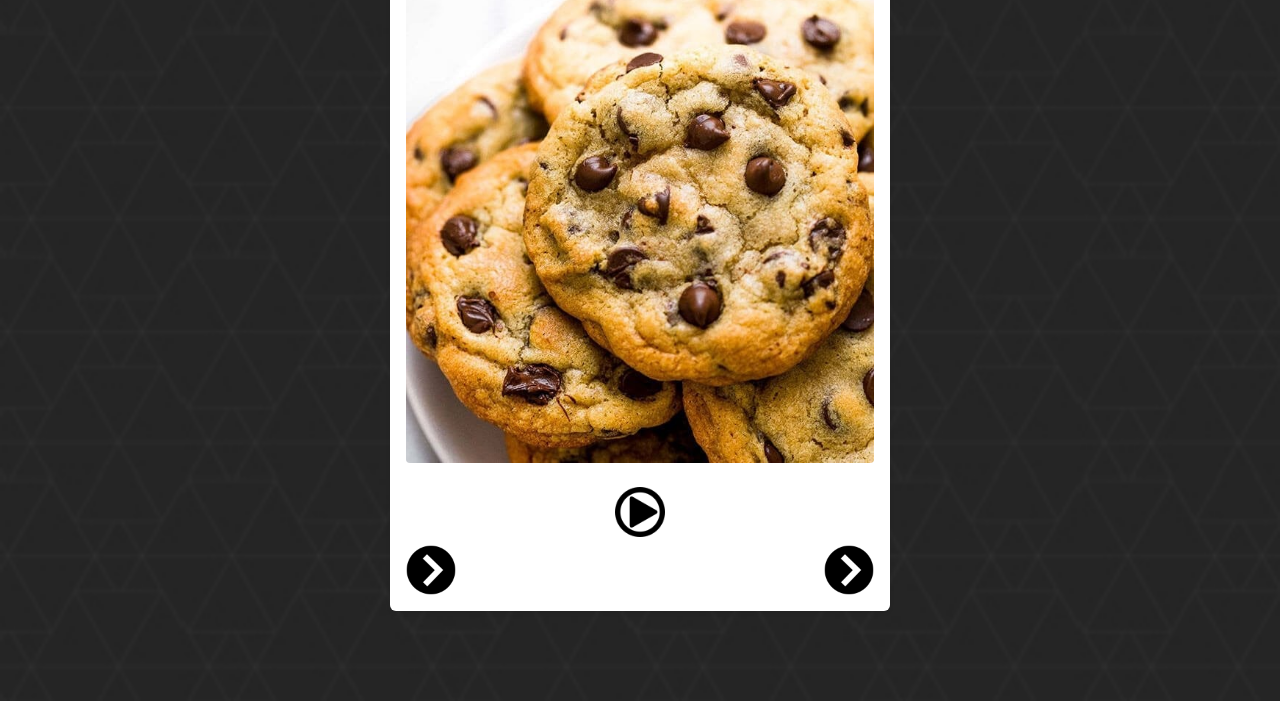
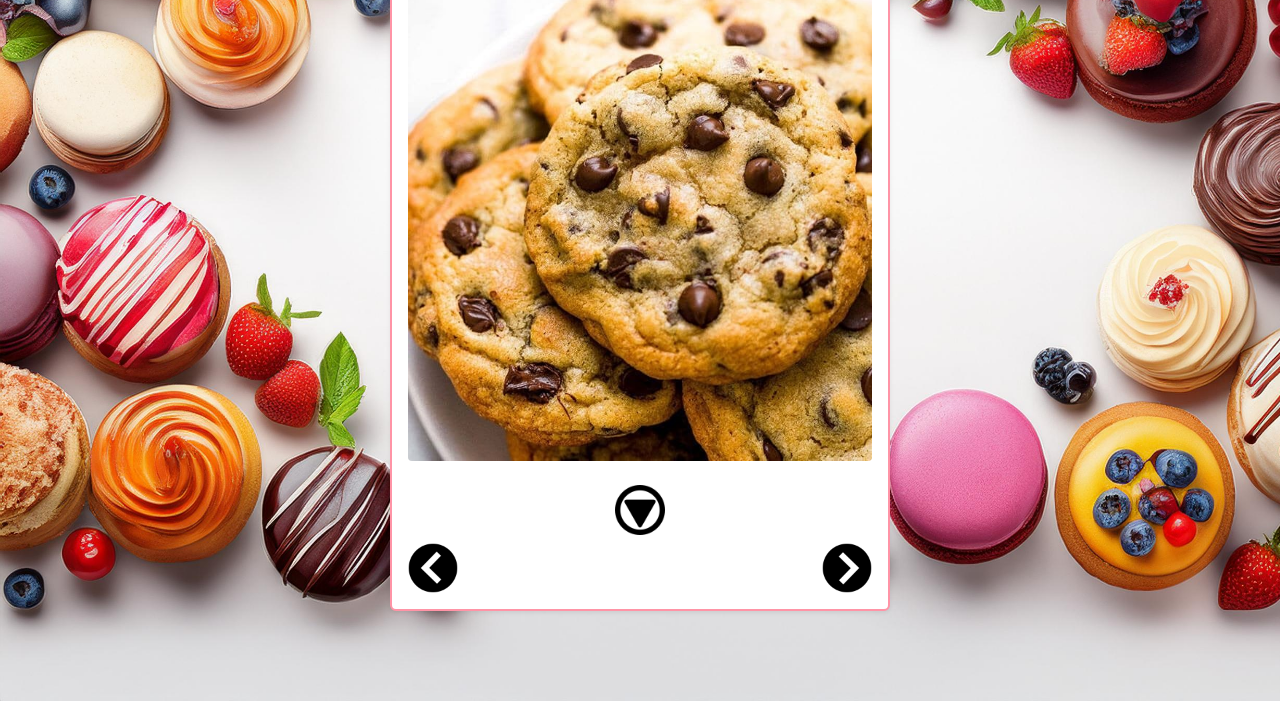
Before and after one commit to lizreznik/NJIT_Prj_1, a plain HTML site: page index.html in a window 1280 px wide. Shown: the part 99-800 px from the top of the page. Drawn offline with nearby package versions, Linux system fonts and the light colour scheme.

Commit message:
apply final styling and layout adjustments

```diff
--- a/style.css
+++ b/style.css
@@ -1,20 +1,27 @@
 body {
     overflow-x: hidden;
     font-family: 'Century Gothic', sans-serif;
-    background-image: url('../img/geometry.jpg');
+    background-image: url('img/white\ background;\ space\ for\ text;\ desserts\ lining\ the\ edge\ .jpeg');
     background-size: cover;
     background-attachment: fixed;
 }
 
 /* Main container for the slideshow and metadata */
 #photoBooth {
-    padding: 25px; /* Increased padding for better spacing */
-    max-width: 500px; /* Increased max-width for larger display */
-    width: 90%; /* Keeps width responsive */
+    padding: 25px;
+    /* Increased padding for better spacing */
+    max-width: 500px;
+    /* Increased max-width for larger display */
+    width: 90%;
+    /* Keeps width responsive */
     margin: auto;
     background-color: rgba(255, 255, 255, 0.9);
     border-radius: 8px;
-    box-shadow: 0px 4px 8px rgba(0, 0, 0, 0.2); /* Optional: Add shadow */
+    box-shadow: 0px 4px 8px rgba(0, 0, 0, 0.2);
+    border-style: solid;
+    border-color: rgb(255, 148, 166);
+    border-width: 2px;
+    /* Optional: Add shadow */
 }
 
 /* Holds the displayed photo */
@@ -34,7 +41,8 @@ body {
 
 /* Style for the title/banner */
 .banner {
-    font-size: 2rem; /* Increased font size for better readability */
+    font-size: 2rem;
+    /* Increased font size for better readability */
     font-weight: bold;
     color: #333;
     /* Optional: Customize the text color */
@@ -42,29 +50,35 @@ body {
 
 /* Style for the 'More Content' indicator */
 .moreIndicator {
-    height: 50px; /* Adjust size for a balanced look */
+    height: 50px;
+    /* Adjust size for a balanced look */
     width: 50px;
     cursor: pointer;
-    transition: transform 0.3s ease; /* Smooth rotation transition */
+    transition: transform 0.3s ease;
+    /* Smooth rotation transition */
     /* Add initial rotation styling here */
 }
 
 /* Navigation button styles */
 #nav img {
-    height: 50px; /* Adjust button size for responsiveness */
+    height: 50px;
+    /* Adjust button size for responsiveness */
     width: 50px;
     cursor: pointer;
-    transition: opacity 0.3s; /* Optional: Add hover effect */
+    transition: opacity 0.3s;
+    /* Optional: Add hover effect */
 }
 
 /* Metadata container styling */
 .details {
     border: 1px dashed #000;
     padding: 15px;
-    background-color: #f8f9fa; /* Light background to distinguish from main area */
+    background-color: #ffaec9e1;
+    /* Light background to distinguish from main area */
     border-radius: 4px;
     color: #333;
-    font-size: 1rem; /* Slightly larger text for readability */
+    font-size: 1rem;
+    /* Slightly larger text for readability */
 }
 
 /* Style for each paragraph in details */
@@ -76,16 +90,19 @@ body {
 Make it animate nicely. You'll need CSS3 for this */
 .rot90 {
     /* Add 90-degree rotation */
+    transform: rotate(90deg);
 }
 
 /* Add CSS styles to rotate the element 180deg
 Make it animate nicely. You'll need CSS3 for this */
 .rot180 {
     /* Add 180-degree rotation */
+    transform: rotate(180deg);
 }
 
 /* Add CSS styles to rotate the element 270deg
 Make it animate nicely. You'll need CSS3 for this */
 .rot270 {
     /* Add 270-degree rotation */
+    transform: rotate(270deg);
 }
```
Also changed, not shown: img/white background; space for text; desserts lining the edge .jpeg (added).
